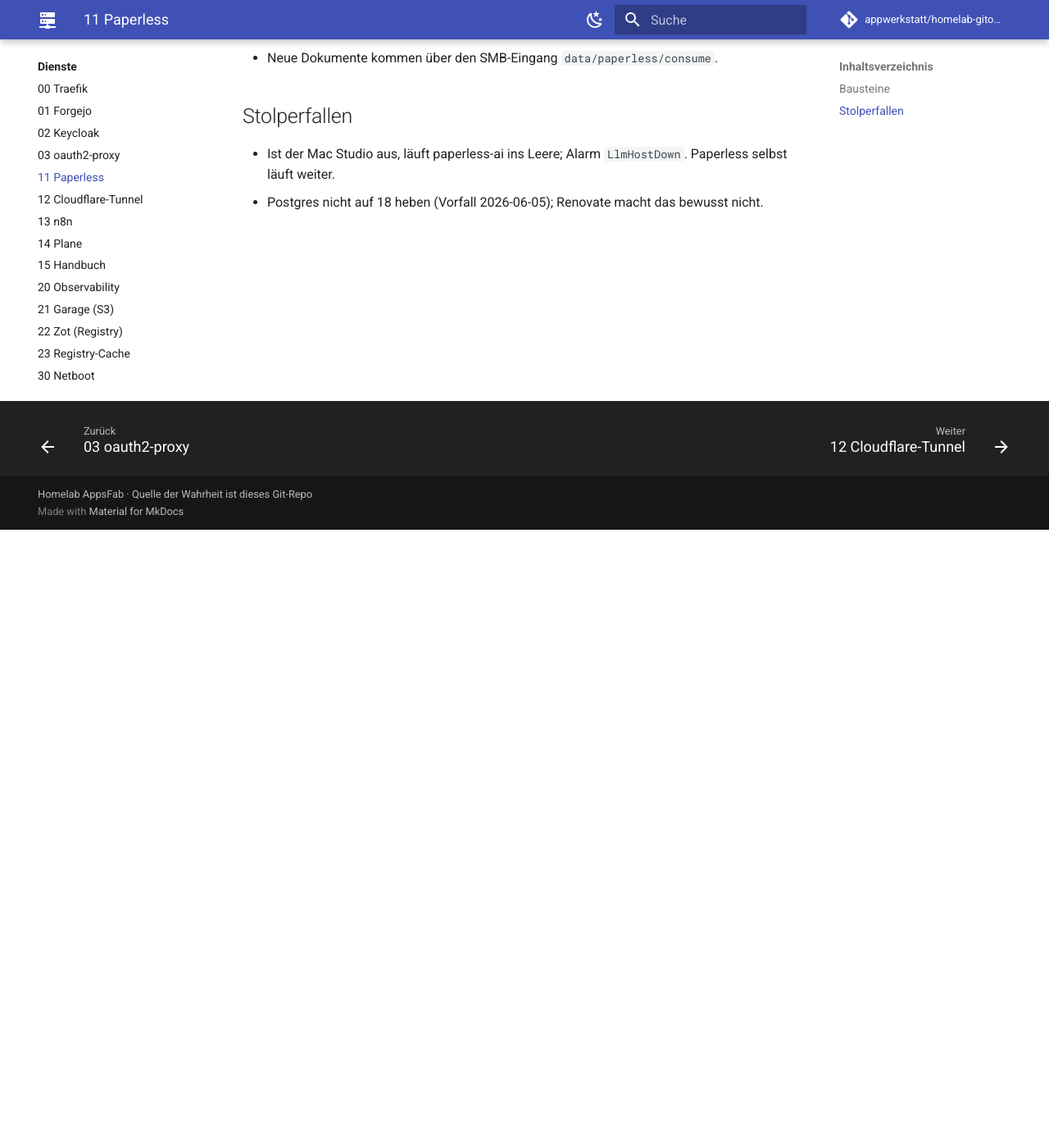
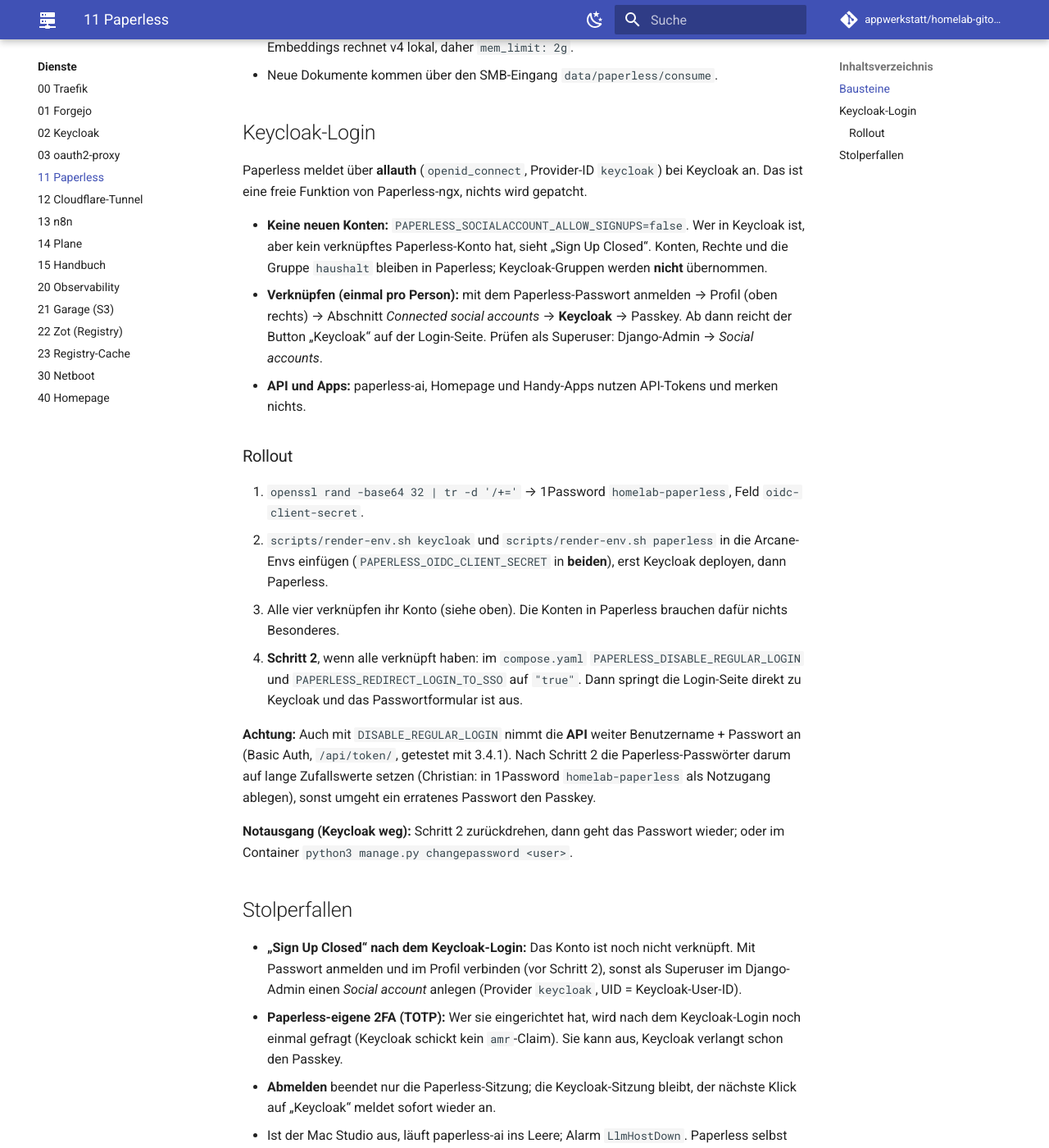
Before and after one commit to appwerkstatt/homelab-gitops, an MkDocs documentation site: the page built from docs/dienste/paperless.md, in a window 1280 px wide and 1400 px high, scrolled down 754 px. Shown: the whole window at 82% size. Built offline with MkDocs 1.6.1 and Material for MkDocs 9.7.7, drawn with Linux system fonts in a browser that asks for light colours; comment, search, counter and statistics services are not loaded; some of the changed text lies outside the part shown.

Commit message:
Paperless: Keycloak-Login per allauth-OIDC, Grafana Auto-Login (#164)
- Keycloak-Client `paperless` (PKCE, kein Password-Grant), KCC_REALM_REV 21
- Paperless: openid_connect-Provider `keycloak`, keine Konten-Anlage über
  Keycloak (SOCIALACCOUNT_ALLOW_SIGNUPS=false), bestehende Konten werden
  einmal im Profil verknüpft; Schritt 2 (Passwort-Login aus) vorbereitet
- Grafana: GF_AUTH_GENERIC_OAUTH_AUTO_LOGIN, Notfall /login?disableAutoLogin
- Handbuch: Paperless, Rechtekonzept, Login & SSO, Observability


Claude-Session: https://claude.ai/code/session_01LGZcGNP5p2s863fSLHXoZH

Co-authored-by: Claude <noreply@anthropic.com>

```diff
--- a/docs/dienste/paperless.md
+++ b/docs/dienste/paperless.md
@@ -4,7 +4,7 @@
 |---|---|
 | **Zweck** | Dokumentenarchiv mit OCR (Paperless-ngx) und KI-Suche/Tagging (paperless-ai) |
 | **Adresse** | `https://docs.lab.appsfab.org`, `https://docs-ai.lab.appsfab.org` |
-| **Login** | Paperless: eigenes Konto; paperless-ai: `sso-admin@docker` (nur `lab-admins`) |
+| **Login** | Paperless: Keycloak (OIDC, Client `paperless`) auf das eigene Paperless-Konto, siehe [Keycloak-Login](#keycloak-login); paperless-ai: `sso-admin@docker` (nur `lab-admins`) |
 | **Daten** | `data/paperless/{media,consume,export}`, `fast/appdata/paperless/{db,redis,data}`, `fast/appdata/paperless-ai` |
 | **Backup** | Dokumente Tier 1 (alle 12 h) + offsite; DB Tier 2 + `pg_dump` offsite |
 | **Abhängig von** | Ollama auf dem Mac Studio (`192.168.80.30:11434`) für paperless-ai |
@@ -17,7 +17,46 @@
   rechnet v4 lokal, daher `mem_limit: 2g`.
 - Neue Dokumente kommen über den SMB-Eingang `data/paperless/consume`.
 
+## Keycloak-Login
+
+Paperless meldet über **allauth** (`openid_connect`, Provider-ID `keycloak`) bei Keycloak an. Das ist eine
+freie Funktion von Paperless-ngx, nichts wird gepatcht.
+
+- **Keine neuen Konten:** `PAPERLESS_SOCIALACCOUNT_ALLOW_SIGNUPS=false`. Wer in Keycloak ist, aber kein
+  verknüpftes Paperless-Konto hat, sieht „Sign Up Closed“. Konten, Rechte und die Gruppe `haushalt` bleiben
+  in Paperless; Keycloak-Gruppen werden **nicht** übernommen.
+- **Verknüpfen (einmal pro Person):** mit dem Paperless-Passwort anmelden → Profil (oben rechts) →
+  Abschnitt *Connected social accounts* → **Keycloak** → Passkey. Ab dann reicht der Button „Keycloak“ auf der
+  Login-Seite. Prüfen als Superuser: Django-Admin → *Social accounts*.
+- **API und Apps:** paperless-ai, Homepage und Handy-Apps nutzen API-Tokens und merken nichts.
+
+### Rollout
+
+1. `openssl rand -base64 32 | tr -d '/+='` → 1Password `homelab-paperless`, Feld `oidc-client-secret`.
+2. `scripts/render-env.sh keycloak` und `scripts/render-env.sh paperless` in die Arcane-Envs einfügen
+   (`PAPERLESS_OIDC_CLIENT_SECRET` in **beiden**), erst Keycloak deployen, dann Paperless.
+3. Alle vier verknüpfen ihr Konto (siehe oben). Die Konten in Paperless brauchen dafür nichts Besonderes.
+4. **Schritt 2**, wenn alle verknüpft haben: im `compose.yaml` `PAPERLESS_DISABLE_REGULAR_LOGIN` und
+   `PAPERLESS_REDIRECT_LOGIN_TO_SSO` auf `"true"`. Dann springt die Login-Seite direkt zu Keycloak und das
+   Passwortformular ist aus.
+
+**Achtung:** Auch mit `DISABLE_REGULAR_LOGIN` nimmt die **API** weiter Benutzername + Passwort an (Basic Auth,
+`/api/token/`, getestet mit 3.4.1). Nach Schritt 2 die Paperless-Passwörter darum auf lange Zufallswerte
+setzen (Christian: in 1Password `homelab-paperless` als Notzugang ablegen), sonst umgeht ein erratenes
+Passwort den Passkey.
+
+**Notausgang (Keycloak weg):** Schritt 2 zurückdrehen, dann geht das Passwort wieder; oder im Container
+`python3 manage.py changepassword <user>`.
+
 ## Stolperfallen
+
+- **„Sign Up Closed“ nach dem Keycloak-Login:** Das Konto ist noch nicht verknüpft. Mit Passwort anmelden und
+  im Profil verbinden (vor Schritt 2), sonst als Superuser im Django-Admin einen *Social account* anlegen
+  (Provider `keycloak`, UID = Keycloak-User-ID).
+- **Paperless-eigene 2FA (TOTP):** Wer sie eingerichtet hat, wird nach dem Keycloak-Login noch einmal gefragt
+  (Keycloak schickt kein `amr`-Claim). Sie kann aus, Keycloak verlangt schon den Passkey.
+- **Abmelden** beendet nur die Paperless-Sitzung; die Keycloak-Sitzung bleibt, der nächste Klick auf
+  „Keycloak“ meldet sofort wieder an.
 
 - Ist der Mac Studio aus, läuft paperless-ai ins Leere; Alarm `LlmHostDown`. Paperless selbst läuft weiter.
 - Postgres nicht auf 18 heben (Vorfall 2026-06-05); Renovate macht das bewusst nicht.
```
Also changed, not shown: docs/dienste/index.md (+1 -1 lines), docs/dienste/observability.md (+1 -1 lines), docs/sicherheit/rechtekonzept.md (+4 -2 lines), docs/sicherheit/sso.md (+4 -2 lines), 5 other files.
